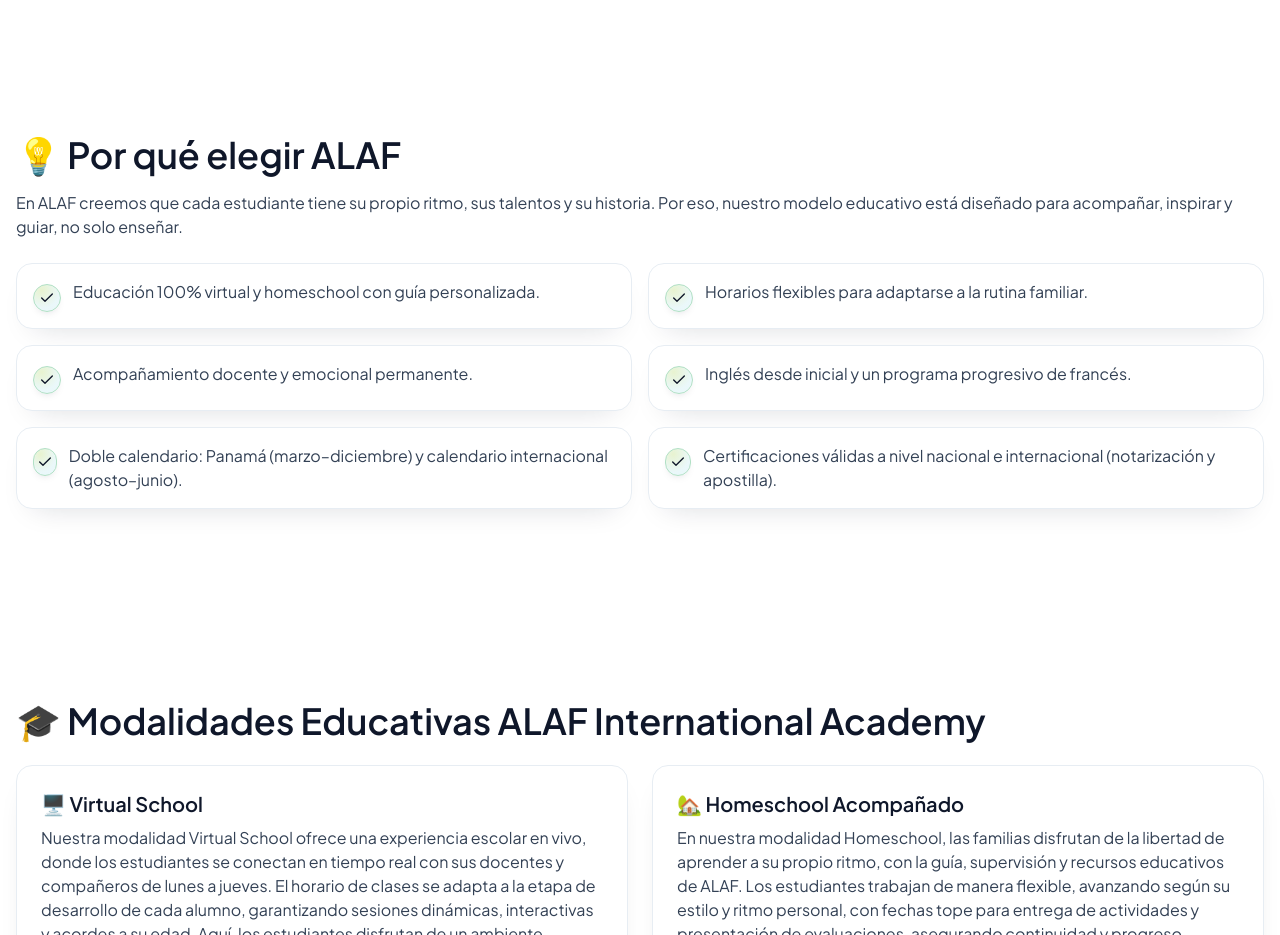
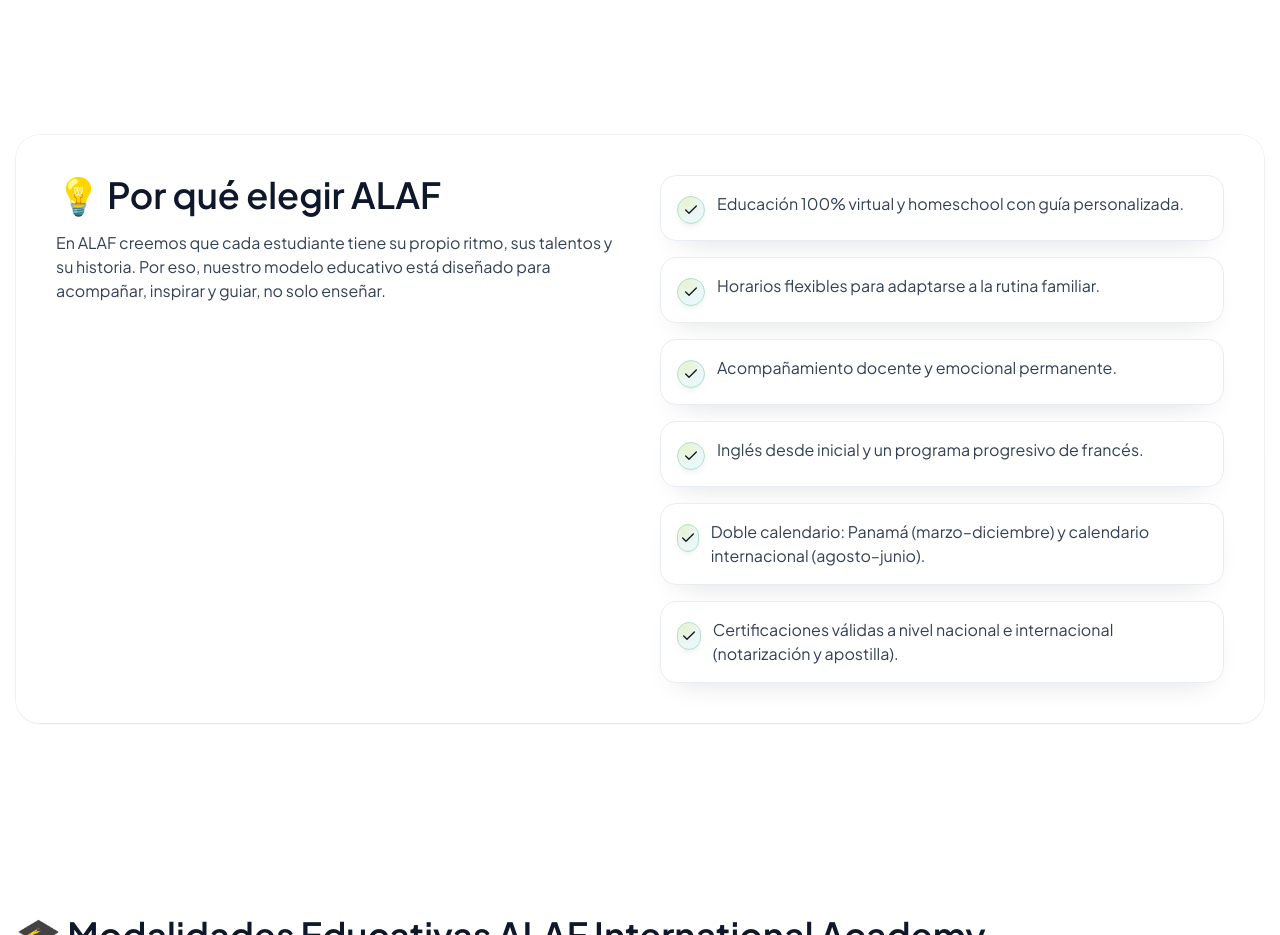
Before and after one commit to lulabtechnology/Alaf, a Next.js app: page / in a window 1280 px wide. Shown: the part 2340-3275 px from the top of the page. Built offline with nearby package versions, Linux system fonts and the light colour scheme.

Commit message:
Update why-us.tsx

```diff
--- a/app/(site)/components/why-us.tsx
+++ b/app/(site)/components/why-us.tsx
@@ -13,21 +13,32 @@
   return (
     <section id="por-que-nosotros" className="section">
       <div className="container-max">
+        <div className="rounded-3xl bg-white/70 p-6 shadow-sm ring-1 ring-black/5 md:p-10">
+          <div className="grid gap-10 md:grid-cols-2 md:items-start">
+            <div className="max-w-prose">
               <h2 className="h2 mb-4">💡 Por qué elegir ALAF</h2>
-        <p className="text-slate-700 mb-6">
+              <p className="mb-6 text-slate-700">
                 En ALAF creemos que cada estudiante tiene su propio ritmo, sus talentos y su historia.
                 Por eso, nuestro modelo educativo está diseñado para acompañar, inspirar y guiar, no solo enseñar.
               </p>
+            </div>
 
-        <div className="grid md:grid-cols-2 gap-4">
+            <div className="grid gap-4">
               {items.map((t, i) => (
-            <div key={i} className="flex items-start gap-3 card p-4">
-              <span className="check-badge mt-1"><Check className="h-4 w-4" /></span>
+                <div
+                  key={i}
+                  className="card flex items-start gap-3 p-4 transition-transform duration-200 hover:-translate-y-0.5"
+                >
+                  <span className="check-badge mt-1">
+                    <Check className="h-4 w-4" />
+                  </span>
                   <p className="text-slate-700">{t}</p>
                 </div>
               ))}
             </div>
           </div>
+        </div>
+      </div>
     </section>
   );
 }
```
Lines whose indentation alone changed are shown as unchanged.
